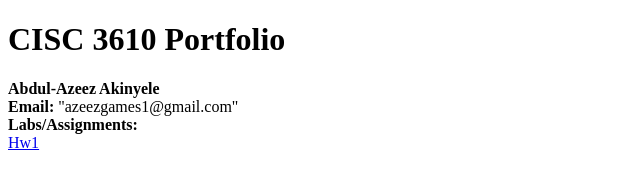
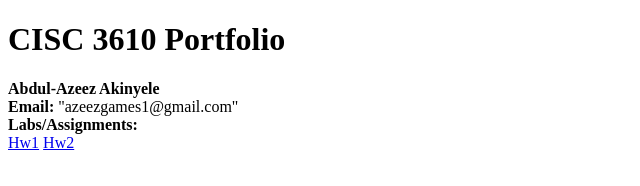
Before and after one commit to Azz14/CISC3610Portfolio, a plain HTML site: page index.html in a window 1280 px wide. Shown: the full height of the page, 0-640 px from the left. Drawn offline with Linux system fonts and the light colour scheme.

Commit message:
Update index.html

```diff
--- a/index.html
+++ b/index.html
@@ -10,5 +10,6 @@
 <b>Labs/Assignments:</b>
 <br>
   <a href = "cartoon.html">Hw1</a>
+  <a href = "Animation.html">Hw2</a>
 </body>
 </html>
```
